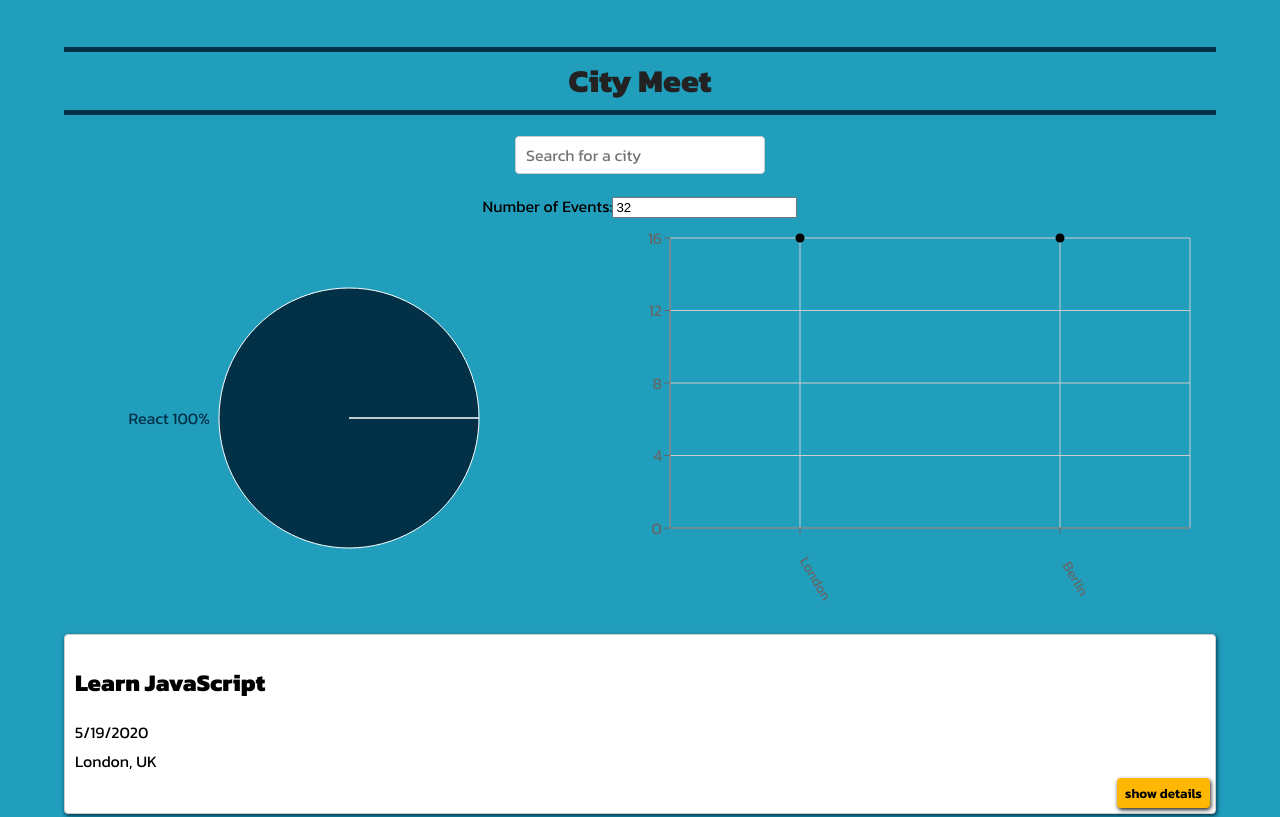
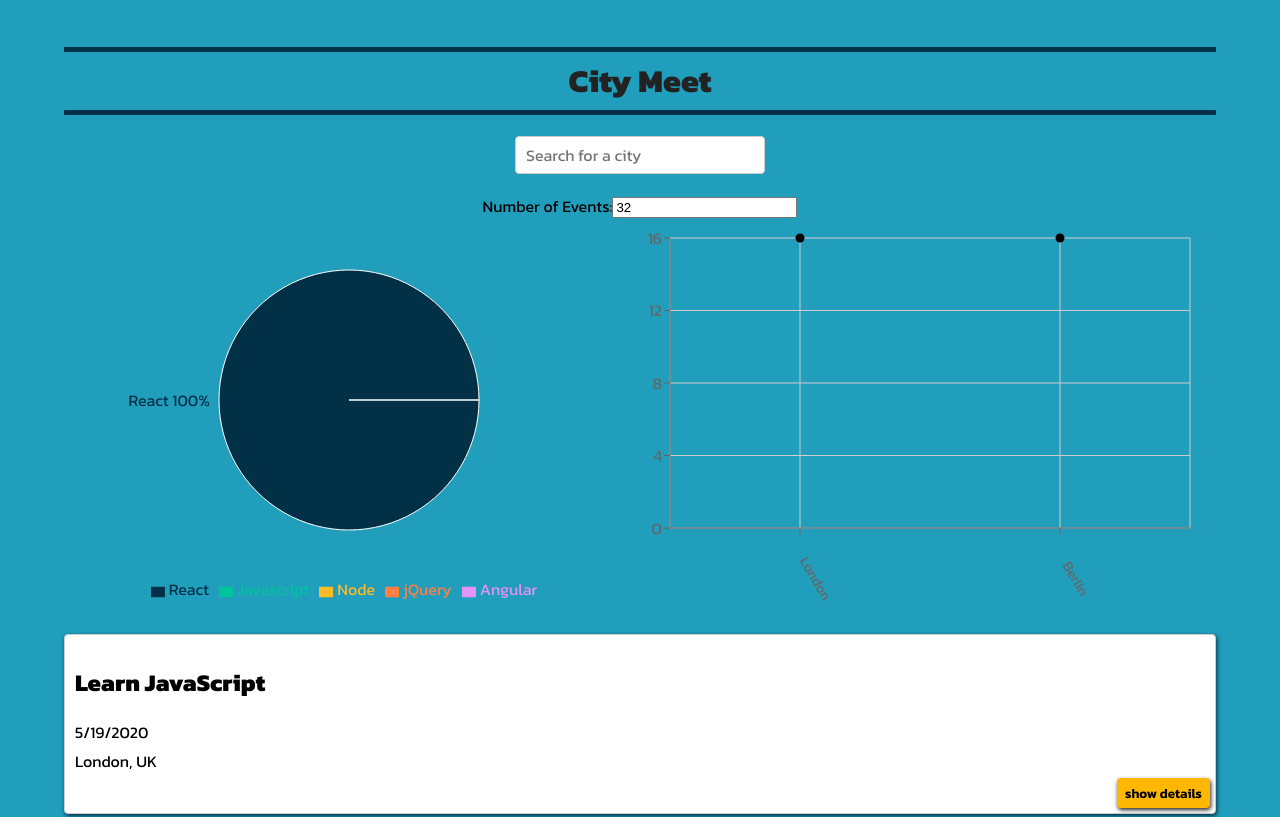
Before and after one commit to GenAnderson/citymeet, a React (Create React App) app: page / in a window 1280 px wide. Shown: the top 817 px of the page. Built offline with nearby package versions, Linux system fonts and the light colour scheme; what atatus-spa would draw is missing.

Commit message:
finished pie chart with legend

```diff
--- a/src/components/EventGenresChart.js
+++ b/src/components/EventGenresChart.js
@@ -1,9 +1,17 @@
 import { useState, useEffect } from "react";
-import { ResponsiveContainer, PieChart, Pie } from "recharts";
+import {
+  ResponsiveContainer,
+  PieChart,
+  Pie,
+  Cell,
+  Legend,
+  Line,
+} from "recharts";
 
 const EventGenresChart = ({ events }) => {
   const [data, setData] = useState([]);
   const genres = ["React", "Javascript", "Node", "jQuery", "Angular"];
+  const colors = ["#023047", "#00C49F", "#FFBB28", "#FF8042", "#E493F6"];
 
   const getData = () => {
     const data = genres.map((genre) => {
@@ -54,7 +62,12 @@ const EventGenresChart = ({ events }) => {
           labelLine={false}
           label={renderCustomizedLabel}
           outerRadius={130}
-        />
+        >
+          {data.map((entry, index) => (
+            <Cell key={`cell-${index}`} fill={colors[index]} />
+          ))}
+        </Pie>
+        <Legend verticalAlign="bottom" height={36} />
       </PieChart>
     </ResponsiveContainer>
   );
```
